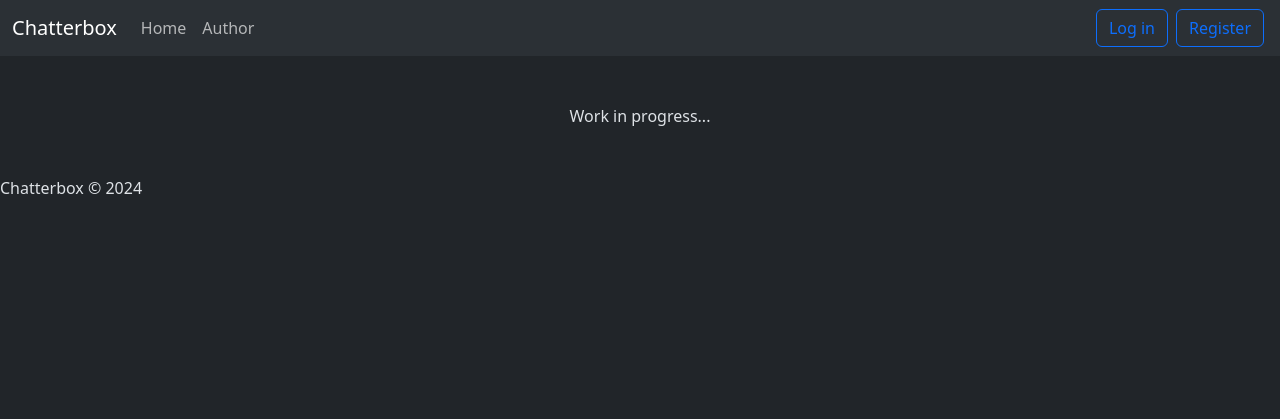
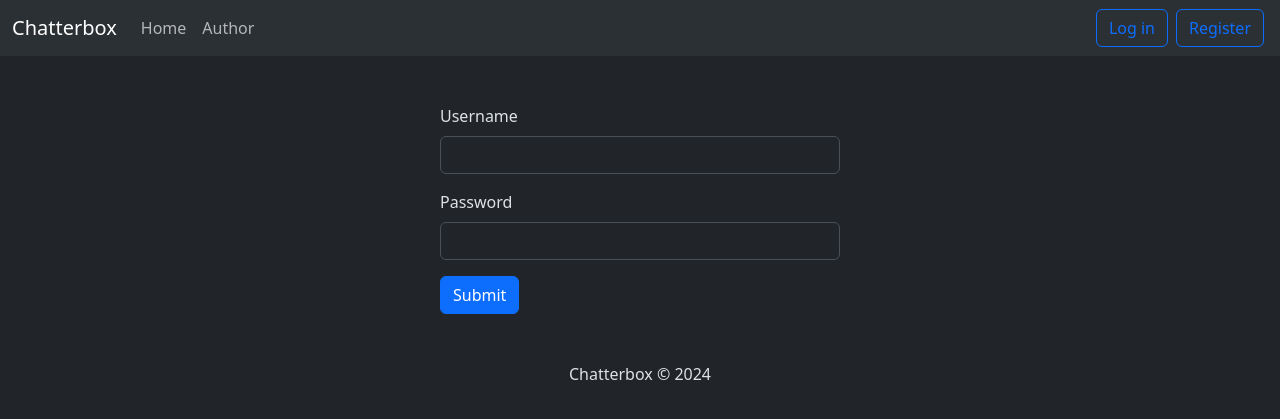
Before and after one commit to Lovsan/chatterbox, a Flask app: page /register in a window 1280 px wide. Shown: the top 419 px of the page. Run offline with Flask 3, Linux system fonts and the light colour scheme.

Commit message:
Enhance registration functionality and update dependencies
- Added user registration form with validation and password hashing
- Updated postCreateCommand in devcontainer.json to install sqlite3
- Configured Flask session management
- Added flash message support in layout template
- Updated requirements.txt to include Flask-Session and cachelib

```diff
--- a/app.py
+++ b/app.py
@@ -1,13 +1,26 @@
 # Description: This file contains the main code for the Flask app.
-from flask import Flask, render_template
+from flask import Flask, render_template, request, flash, redirect, session
+from flask_session import Session
 from models import db, User, Message
+from werkzeug.security import generate_password_hash
+import os
 
 
-# create the Flask app and configure database
+# create app
 app = Flask(__name__)
+
+# reload templates
+app.config["TEMPLATES_AUTO_RELOAD"] = True
+
+# configure database
 app.config["SQLALCHEMY_DATABASE_URI"] = "sqlite:///chatterbox.db"
 app.config["SQLALCHEMY_TRACK_MODIFICATIONS"] = False
 db.init_app(app)
+
+# configure session
+app.config["SESSION_PERMANENT"] = False
+app.config["SESSION_TYPE"] = "filesystem"
+Session(app)
 
 
 # home page
@@ -31,6 +44,30 @@ def login():
 # register page
 @app.route("/register", methods=["GET", "POST"])
 def register():
+    if request.method == "POST":
+        username = request.form.get("username")
+        password = request.form.get("password")
+
+        # check if username and password are provided
+        if not username or not password:
+            flash("Username and password are required!")
+            return redirect("/register")
+
+        # check if username already exists
+        user = User.query.filter_by(username=username).first()
+        if user:
+            flash("Username already exists!")
+            return redirect("/register")
+
+        # create a new user
+        hashed_password = generate_password_hash(password, method="pbkdf2:sha256")
+        new_user = User(username=username, password=hashed_password)
+        db.session.add(new_user)
+        db.session.commit()
+
+        flash("Account created successfully! Please log in.")
+        return redirect("/login")
+
     return render_template("register.html")
 
 
--- a/requirements.txt
+++ b/requirements.txt
@@ -1,6 +1,8 @@
 blinker==1.8.2
+cachelib==0.13.0
 click==8.1.7
 Flask==3.0.3
+Flask-Session==0.8.0
 Flask-SQLAlchemy==3.1.1
 gitdb==4.0.11
 GitPython==3.1.41
@@ -8,6 +10,7 @@ greenlet==3.1.1
 itsdangerous==2.2.0
 Jinja2==3.1.4
 MarkupSafe==3.0.2
+msgspec==0.18.6
 setuptools==69.0.3
 smmap==5.0.1
 SQLAlchemy==2.0.36
--- a/templates/layout.html
+++ b/templates/layout.html
@@ -3,7 +3,7 @@
 <head>
     <meta charset="UTF-8">
     <meta name="viewport" content="width=device-width, initial-scale=1.0">
-    <title>Chatterbox: {% block title %}{% endblock %}</title>
+    <title>{% block title %}{% endblock %} - Chatterbox</title>
 
     <!-- Bootstrap CSS -->
     <link href="https://cdn.jsdelivr.net/npm/bootstrap@5.3.3/dist/css/bootstrap.min.css" rel="stylesheet" integrity="sha384-QWTKZyjpPEjISv5WaRU9OFeRpok6YctnYmDr5pNlyT2bRjXh0JMhjY6hW+ALEwIH" crossorigin="anonymous">
@@ -39,13 +39,30 @@
     </header>
 
     <main>
+        <!-- Flash messages -->
+        {% with messages = get_flashed_messages() %}
+            {% if messages %}
+                <div class="container my-5">
+                    {% for message in messages %}
+                        <div class="alert alert-primary" role="alert">
+                            {{ message }}
+                        </div>
+                    {% endfor %}
+                </div>
+            {% endif %}
+        {% endwith %}
+
+        <!-- Main content -->
         <div class="container my-5 text-center">
             {% block main %}{% endblock %}
         </div>
     </main>
 
     <footer>
-        <p>Chatterbox &copy; 2024</p>
+        <!-- Footer -->
+        <div class="container my-5 text-center">
+            <p>Chatterbox &copy; 2024</p>
+        </div>
     </footer>
 
     <!-- Bootstrap JS -->
--- a/templates/register.html
+++ b/templates/register.html
@@ -2,5 +2,15 @@
 {% block title %}Register{% endblock %}
 
 {% block main %}
-Work in progress...
+<form action="/register" method="post" class="text-start mx-auto" style="max-width: 400px;">
+    <div class="mb-3">
+        <label class="form-label">Username</label>
+        <input type="text" class="form-control" name="username">
+    </div>
+    <div class="mb-3">
+        <label class="form-label">Password</label>
+        <input type="password" class="form-control" name="password">
+    </div>
+    <button type="submit" class="btn btn-primary">Submit</button>
+</form>
 {% endblock %}
```
Also changed, not shown: .devcontainer/devcontainer.json, 1 other file.
